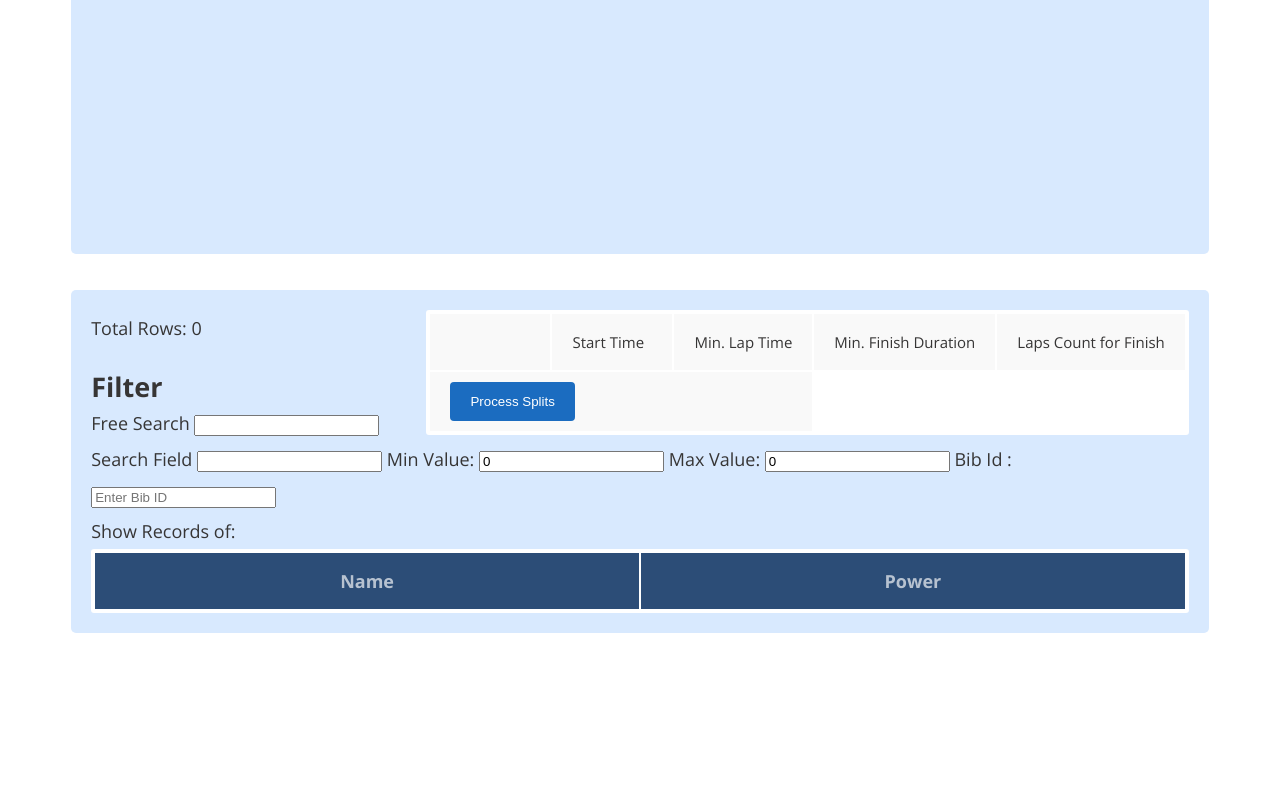
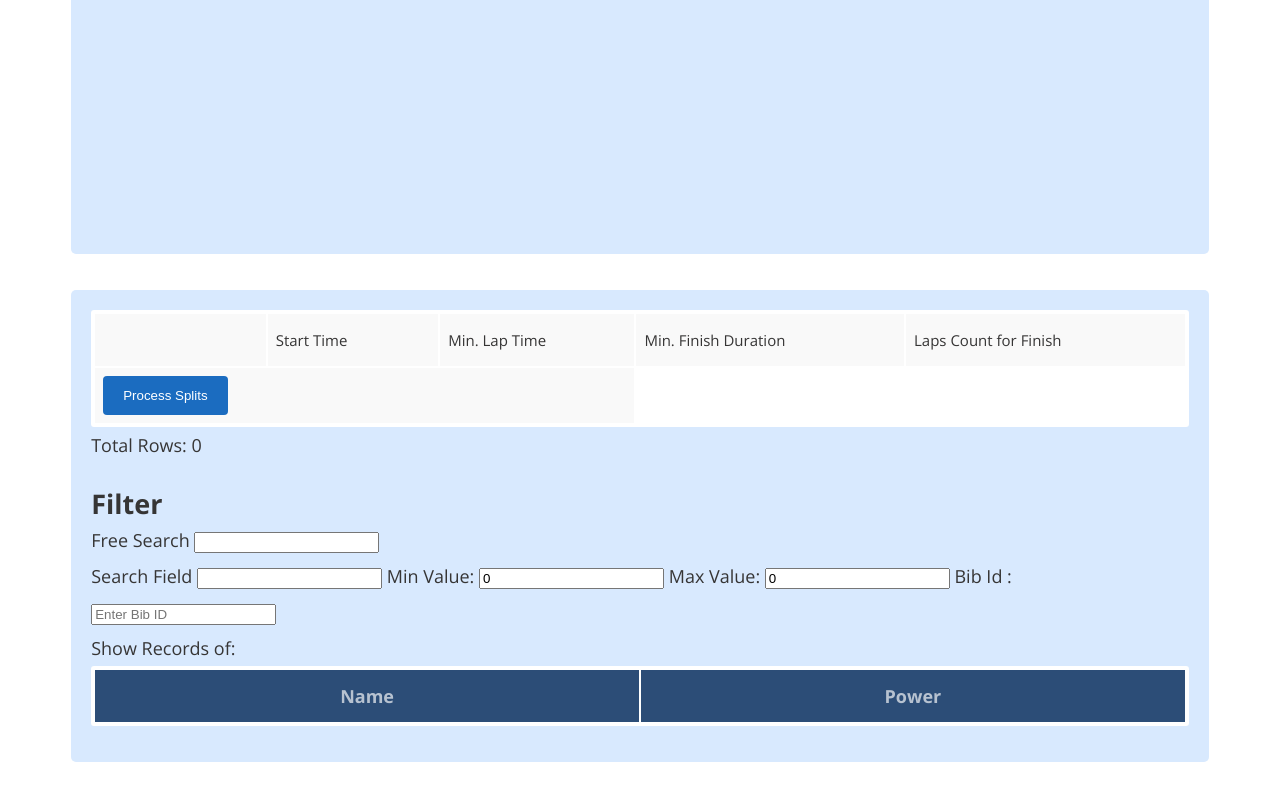
Before and after one commit to codageeksdemo/blingtrackerracesweb, a plain HTML site: page results/practice.html in a window 1280 px wide. Shown: the part 798-1598 px from the top of the page. Before the commit the page ends 1475 px from the top, so only its background shows below. Drawn offline with nearby package versions, Linux system fonts and the light colour scheme; a web font is replaced by a local one.

Commit message:
change in style.css for result after merge conflict

```diff
--- a/results/css/style.css
+++ b/results/css/style.css
@@ -949,6 +949,47 @@
 	color: gray;
 }
 
+/* Global table responsive styles */
+.container table,
+#runnerGrid table,
+#reports table {
+    width: auto;
+    min-width: 100%;
+    white-space: nowrap;
+}
+
+.container table td,
+.container table th,
+#runnerGrid table td,
+#runnerGrid table th,
+#reports table td,
+#reports table th {
+    min-width: 100px;
+    max-width: 300px;
+    overflow: hidden;
+    text-overflow: ellipsis;
+    padding: 8px;
+}
+
+/* Make table containers scrollable */
+.container div:has(table),
+#runnerGrid,
+#reports .container {
+    overflow-x: auto;
+    max-width: 100%;
+    -webkit-overflow-scrolling: touch;
+    margin-bottom: 1rem;
+}
+
+/* Special handling for nested scrollable areas */
+#reports .container div[style*="overflow: auto"],
+#runnerGrid div[style*="overflow: auto"] {
+    max-height: 80px;
+    border: 1px solid #ddd;
+    margin: 4px 0;
+    padding: 4px;
+}
+
 .ul-check {
   margin-bottom: 50px;
   padding-left: 0;
@@ -985,6 +1026,28 @@
     margin: 15px;
     }
 
+/* Table responsive styles */
+#runnerGrid {
+    overflow-x: auto;
+    max-width: 100%;
+    -webkit-overflow-scrolling: touch;
+}
+
+#runnerGrid table {
+    width: auto;
+    min-width: 100%;
+    white-space: nowrap;
+}
+
+#runnerGrid th,
+#runnerGrid td {
+    min-width: 100px;
+    max-width: 300px;
+    overflow: hidden;
+    text-overflow: ellipsis;
+    padding: 8px;
+}
+
 .highlight{
 
 color:#000;
```
